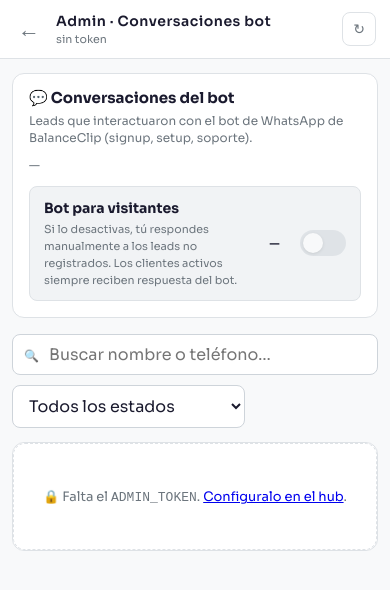
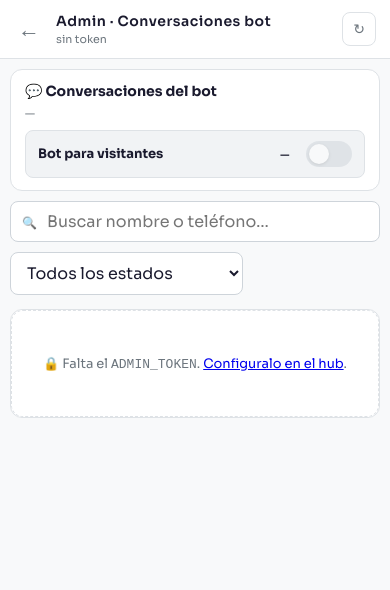
Before and after one commit to lasnubesenchica-commits/contafacil, a website: page admin/conversaciones.html in a window 390 px wide. Drawn offline with Linux system fonts and the light colour scheme.

Commit message:
Admin conversaciones: hero mucho más compacto en mobile (#549)
Los cambios previos eran demasiado sutiles (2px del hero title, 1px de
badges) y no se notaban visualmente. Reescribo con cambios estructurales
que realmente cambian la percepción del layout:

- .hero-desc (párrafo largo "Leads que interactuaron...") oculto en mobile.
  El título ya es suficientemente descriptivo.
- .bot-toggle-row .hint (párrafo "Si lo desactivas, tú respondes...")
  oculto en mobile. El toggle + badge ON/OFF ya lo comunica.
- Hero title 17px → 14px.
- Bot-toggle title 13px → 13px pero sin margin-bottom (más apretado).
- Padding del hero 14/16/16 → 12/14/12.
- Padding del container 14/12/60 → 10/10/60.
- Margen entre hero y controls 16px → 10px.
- Lead padding 14/18 → 11/14.
- Escala: nombres 14px, body 12px, meta 11px, badges 10px.

Resultado: el hero card ocupa aprox 50% menos espacio vertical y los
leads aparecen más arriba en la vista sin scroll.


Claude-Session: https://claude.ai/code/session_01JTHFuiedL6kN3FW98YLT6Z

Co-authored-by: Claude <noreply@anthropic.com>

```diff
--- a/admin/conversaciones.html
+++ b/admin/conversaciones.html
@@ -387,34 +387,43 @@
   }
 
   @media (max-width:600px) {
-    .container { padding:14px 12px 60px; }
-    .hero { padding:14px 16px 16px; }
+    .container { padding:10px 10px 60px; }
     .topbar { padding:12px 14px; }
 
-    /* Escala tipográfica coherente en phone
-       ─────────────────────────────────────
-       Nivel 1 (títulos):           15px bold
-       Nivel 2 (body / preview):    12-13px
-       Nivel 3 (meta / times):      11px
-       Los inputs siguen 16px por anti-zoom iOS. */
+    /* Hero mucho más compacto — libera espacio para los leads */
+    .hero {
+      padding:12px 14px 12px;
+      margin-bottom:10px;
+    }
+    .hero-title    { font-size:14px; gap:6px; }
+    .hero-desc     { display:none; }
+    .hero-stats    { font-size:11px; margin-top:6px; gap:10px; }
+
+    /* Toggle: compacto, sin explicación larga */
+    .bot-toggle-row {
+      margin-top:10px; padding:10px 12px;
+      gap:10px;
+    }
+    .bot-toggle-row .lbl        { font-size:12px; }
+    .bot-toggle-row .lbl b      { font-size:13px; margin-bottom:0; }
+    .bot-toggle-row .lbl .hint  { display:none; }
+    .bot-toggle-row .state      { font-size:10px; padding:2px 6px; }
+
+    /* Escala tipográfica del listado
+       ─────────────────────────────
+       Nivel 1 (nombre / título): 14px bold
+       Nivel 2 (body / preview):  12px
+       Nivel 3 (meta / times):    11px
+       Inputs siguen en 16px por anti-zoom iOS. */
     .topbar-title  { font-size:14px; }
     .topbar-sub    { font-size:11px; }
 
-    .hero-title    { font-size:15px; }
-    .hero-desc     { font-size:12px; line-height:1.4; }
-    .hero-stats    { font-size:12px; }
-
-    .bot-toggle-row .lbl        { font-size:12px; }
-    .bot-toggle-row .lbl b      { font-size:14px; margin-bottom:3px; }
-    .bot-toggle-row .lbl .hint  { font-size:11px; line-height:1.4; }
-    .bot-toggle-row .state      { font-size:11px; }
-
-    .lead                { padding:12px 16px; }
-    .lead-name           { font-size:15px; }
-    .lead-phone          { font-size:12px; }
+    .lead                { padding:11px 14px; }
+    .lead-name           { font-size:14px; }
+    .lead-phone          { font-size:11px; }
     .lead-time           { font-size:11px; }
-    .lead-preview        { font-size:12px; }
-    .badge               { font-size:11px; padding:2px 8px; }
+    .lead-preview        { font-size:12px; line-height:1.35; }
+    .badge               { font-size:10px; padding:2px 7px; }
 
     .composer-info       { font-size:11px; }
     .composer-info .pill { font-size:10px; }
```
